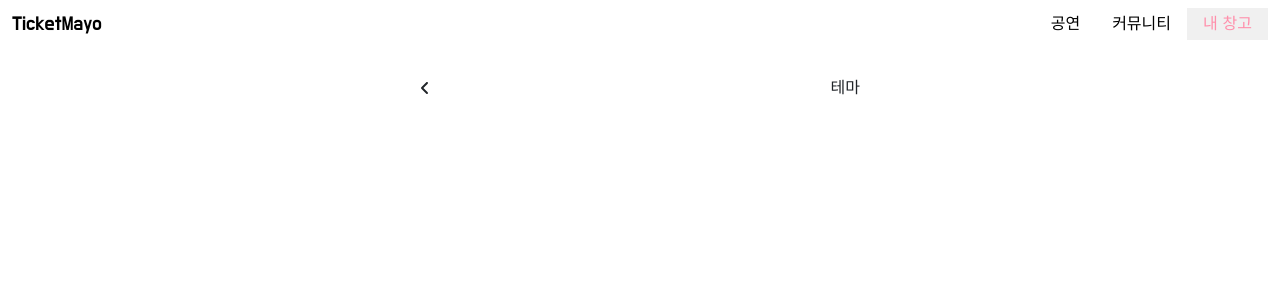
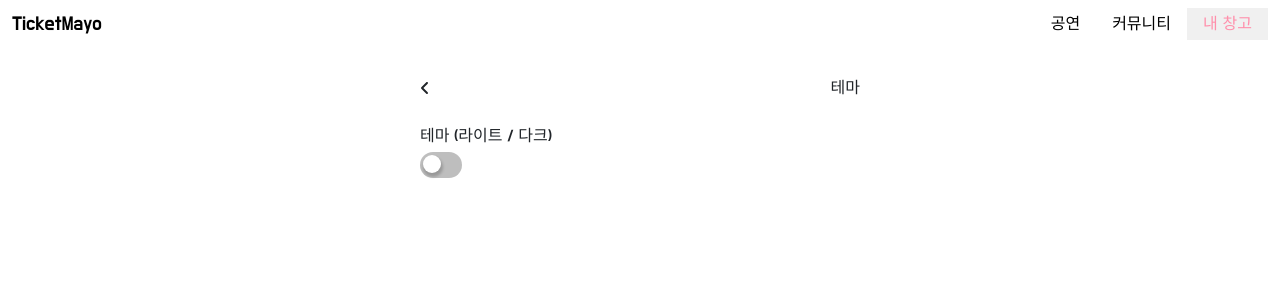
Before and after one commit to sorrynthx/ticket-mayo, a React (Create React App) app in the folder ticketmayo-front/: page /myCargo/Theme in a window 1280 px wide. Shown: the top 300 px of the page. Built offline with nearby package versions, Linux system fonts and the light colour scheme.

Commit message:
2022-05-20 전면 수정 작업이 필요함...[서비스 피벗]

```diff
--- a/ticketmayo-front/src/components/MyCargo/MyCargoMy.tsx
+++ b/ticketmayo-front/src/components/MyCargo/MyCargoMy.tsx
@@ -1,7 +1,8 @@
 import { faAngleLeft } from "@fortawesome/free-solid-svg-icons";
 import { FontAwesomeIcon } from "@fortawesome/react-fontawesome";
+import { Col, FloatingLabel, Form, Image, Row } from "react-bootstrap";
 import { Helmet } from "react-helmet-async";
-import { useNavigate } from "react-router-dom";
+import { Link } from "react-router-dom";
 import styled from "styled-components";
 
 const Container = styled.div`
@@ -19,15 +20,34 @@ const Header = styled.header`
     display: flex;
     justify-content: center;
     align-items: center;
-    span {
+    .goBack {
         margin-right: auto;
         cursor: pointer;
     }
 `;
 
+const ProfileImg = styled.img`
+    border-radius: 0.3rem !important;
+`;
+
+const Btn = styled.a`
+    background-color: #FB6F92;
+    color: #fff;
+    padding: 12px 25px;
+    display: block;
+    font-size: 16px;
+    cursor: pointer;
+    outline: none;
+    border: 0 solid transparent;
+    line-height: 1.42857;
+    border-radius: 6px;
+    font-weight: 200;
+    text-align: center;
+    white-space: nowrap;
+`;
+
 function MyCargoMy() {
 
-    let navigate = useNavigate();
 
     return (
         <>
@@ -36,11 +56,61 @@ function MyCargoMy() {
                     <title>내 정보</title>
                 </Helmet>
                 <Header>
-                    <span onClick={() => navigate(-1)}>
+                    <Link className="goBack"
+                        to={`/myCargo`}>
                         <FontAwesomeIcon icon={faAngleLeft} />
-                    </span>
+                    </Link>
                     내 정보
                 </Header>
+
+                <div className="row justify-content-center">
+                    <div className="col-lg-4 text-center">
+                        <figure className="avatar ms-auto me-auto mb-0 mt-2 w100">
+                        <ProfileImg
+                            className="shadow-sm w-100" style={{maxWidth: '200px'}}
+                            src={require('../../assets/img/profile.png')} alt="프로필 이미지"
+                        />
+                        </figure>
+
+                    </div>
+                </div>
+                <div className="text-center">
+                    <h2 className="fw-700 font-sm text-grey-900 mt-3">@티켓마요</h2>
+                    <h4 className="text-grey-500 fw-500 mb-3 font-xsss mb-4 mt-2">ticket-mayo@naver.com</h4>
+                </div>
+
+                <h3 className="mt-3 mb-3 text-center">
+                    부가 정보 입력은 추후 업데이트 예정입니다. :D
+                </h3>
+
+                {/* <Form>
+                    <Row className="g-1 mt-1 mb-1">
+                        <Col>
+                            <FloatingLabel controlId="floatingInputGrid1" label="핸드폰 번호">
+                                <Form.Control type="phone" placeholder="010-1234-1234" />
+                                <Form.Text className="" style={{color:'#d05278'}}>
+                                    유효한 핸드폰 번호를 입력하세요.
+                                </Form.Text>
+                            </FloatingLabel>
+                        </Col>
+                    </Row>
+                    <Row className="g-1 mt-1 mb-1">
+                        <Col>
+                            <FloatingLabel controlId="floatingInputGrid2" label="인증번호 6자리">
+                                <Form.Control type="text" placeholder="인증번호 6자리" />
+                                <Form.Text className="" style={{color:'#d05278'}}>
+                                    유효한 인증번호를 입력하세요.
+                                </Form.Text>
+                            </FloatingLabel>
+                        </Col>
+                    </Row>
+                    <Row className="g-1 mt-1 mb-1">
+                        <Col md>
+                            <Btn href="" onClick={e => e.preventDefault} className="btn btnhover">번호 인증</Btn>
+                        </Col>
+                    </Row>
+                </Form> */}
+
             </Container>
         </>
     );
--- a/ticketmayo-front/src/components/MyCargo/MyCargoTheme.tsx
+++ b/ticketmayo-front/src/components/MyCargo/MyCargoTheme.tsx
@@ -1,5 +1,6 @@
 import { faAngleLeft } from "@fortawesome/free-solid-svg-icons";
 import { FontAwesomeIcon } from "@fortawesome/react-fontawesome";
+import { Col, Row } from "react-bootstrap";
 import { Helmet } from "react-helmet-async";
 import { useNavigate } from "react-router-dom";
 import styled from "styled-components";
@@ -25,6 +26,50 @@ const Header = styled.header`
     }
 `;
 
+const CheckBoxWrapper = styled.div`
+  position: relative;
+`;
+const CheckBoxLabel = styled.label`
+  position: absolute;
+  top: 0;
+  left: 0;
+  width: 42px;
+  height: 26px;
+  border-radius: 15px;
+  background: #bebebe;
+  cursor: pointer;
+  &::after {
+    content: "";
+    display: block;
+    border-radius: 50%;
+    width: 18px;
+    height: 18px;
+    margin: 3px;
+    background: #ffffff;
+    box-shadow: 1px 3px 3px 1px rgba(0, 0, 0, 0.2);
+    transition: 0.2s;
+  }
+`;
+const CheckBox = styled.input`
+  opacity: 0;
+  z-index: 1;
+  border-radius: 15px;
+  width: 42px;
+  height: 26px;
+  &:checked + ${CheckBoxLabel} {
+    background: #4fbe79;
+    &::after {
+      content: "";
+      display: block;
+      border-radius: 50%;
+      width: 18px;
+      height: 18px;
+      margin-left: 21px;
+      transition: 0.2s;
+    }
+  }
+`;
+
 function MyCargoTheme() {
 
     let navigate = useNavigate();
@@ -41,6 +86,19 @@ function MyCargoTheme() {
                     </span>
                     테마
                 </Header>
+
+                <Row>
+                    <Col>
+
+                        <div className="mb-2">테마 (라이트 / 다크)</div>
+                        <CheckBoxWrapper>
+                            <CheckBox id="checkbox" type="checkbox" />
+                            <CheckBoxLabel htmlFor="checkbox" />
+                        </CheckBoxWrapper>
+
+                    </Col>
+                </Row>
+
             </Container>
         </>
     );
--- a/ticketmayo-front/src/components/Play/Interpark.tsx
+++ b/ticketmayo-front/src/components/Play/Interpark.tsx
@@ -103,7 +103,8 @@ const playDatas = [
             "S석(가변석) 100,000원",
             "A석(가변석) 70,000원",
         ],
-        discount: "http://mticket.interpark.com/Goods/GoodsInfo/GoodsExpandPopup?GoodsCode=22000970&ViewMode=discount"
+        discount: "http://mticket.interpark.com/Goods/GoodsInfo/GoodsExpandPopup?GoodsCode=22000970&ViewMode=discount",
+        info: "https://ticketimage.interpark.com/Play/image/etc/22/22000970-12.jpg",
     },
     {
         id: 1,
@@ -124,7 +125,8 @@ const playDatas = [
             "S석(가변석) 100,000원",
             "A석(가변석) 70,000원",
         ],
-        discount: "http://mticket.interpark.com/Goods/GoodsInfo/GoodsExpandPopup?GoodsCode=22000970&ViewMode=discount"
+        discount: "http://mticket.interpark.com/Goods/GoodsInfo/GoodsExpandPopup?GoodsCode=22000970&ViewMode=discount",
+        info: "https://ticketimage.interpark.com/Play/image/etc/22/22000970-12.jpg",
     },
     {
         id: 2,
@@ -145,7 +147,8 @@ const playDatas = [
             "S석(가변석) 100,000원",
             "A석(가변석) 70,000원",
         ],
-        discount: "http://mticket.interpark.com/Goods/GoodsInfo/GoodsExpandPopup?GoodsCode=22000970&ViewMode=discount"
+        discount: "http://mticket.interpark.com/Goods/GoodsInfo/GoodsExpandPopup?GoodsCode=22000970&ViewMode=discount",
+        info: "https://ticketimage.interpark.com/Play/image/etc/22/22000970-12.jpg",
     },
     {
         id: 3,
@@ -166,7 +169,8 @@ const playDatas = [
             "S석(가변석) 100,000원",
             "A석(가변석) 70,000원",
         ],
-        discount: "http://mticket.interpark.com/Goods/GoodsInfo/GoodsExpandPopup?GoodsCode=22000970&ViewMode=discount"
+        discount: "http://mticket.interpark.com/Goods/GoodsInfo/GoodsExpandPopup?GoodsCode=22000970&ViewMode=discount",
+        info: "https://ticketimage.interpark.com/Play/image/etc/22/22000970-12.jpg",
     },
     {
         id: 4,
@@ -187,7 +191,8 @@ const playDatas = [
             "S석(가변석) 100,000원",
             "A석(가변석) 70,000원",
         ],
-        discount: "http://mticket.interpark.com/Goods/GoodsInfo/GoodsExpandPopup?GoodsCode=22000970&ViewMode=discount"
+        discount: "http://mticket.interpark.com/Goods/GoodsInfo/GoodsExpandPopup?GoodsCode=22000970&ViewMode=discount",
+        info: "https://ticketimage.interpark.com/Play/image/etc/22/22000970-12.jpg",
     }
 ];
 
@@ -229,6 +234,7 @@ function Interpark() {
                                     rating: play.rating,
                                     price: play.price,
                                     discount: play.discount,
+                                    info: play.info,
                                     shop: state.shop,
                                 }}
                             >
--- a/ticketmayo-front/src/components/Play/PlayDetail.tsx
+++ b/ticketmayo-front/src/components/Play/PlayDetail.tsx
@@ -79,6 +79,7 @@ interface RouteState {
         rating: number,
         price: string[],
         discount: string,
+        info: string,
         shop: string,
     }
 }
--- a/ticketmayo-front/src/components/Play/PlayDetailTab/Info.tsx
+++ b/ticketmayo-front/src/components/Play/PlayDetailTab/Info.tsx
@@ -1,4 +1,5 @@
 import { Helmet } from "react-helmet-async";
+import { useLocation } from "react-router-dom";
 import styled from "styled-components";
 
 const Container = styled.div`
@@ -14,8 +15,32 @@ const Header = styled.header`
     align-items: center;
 `;
 
+const InfoImage = styled.img`
+    max-width: 100%;
+    margin-bottom: 7rem;
+`;
+
+interface RouteState {
+    state: {
+        id: number,
+        title: string,
+        open: string,
+        playLoc: string,
+        grade: string,
+        playTime: string,
+        img: string,
+        rating: number,
+        price: string[],
+        discount: string,
+        info: string,
+        shop: string,
+    }
+}
 
 function Info() {
+
+    const {state} = useLocation() as RouteState;
+
     return (
         <>
             <Container>
@@ -24,8 +49,8 @@ function Info() {
                 </Helmet>
                 <Header>Info</Header>
 
-                Info
 
+                <InfoImage className="fluid" src={state.info} alt={state.title + " 이미지"} />
 
             </Container>
         </>
```
Also changed, not shown: ticketmayo-front/src/Blank.tsx (renamed from ticketmayo-front/src/components/Play/Blank.tsx), ticketmayo-front/src/assets/img/profile.png (added).
